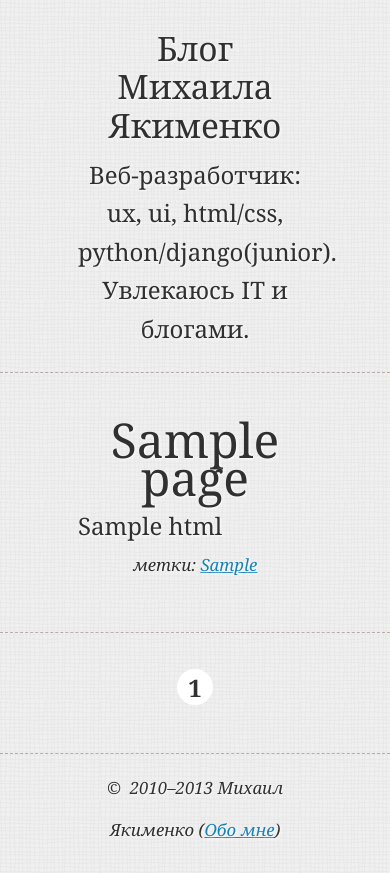
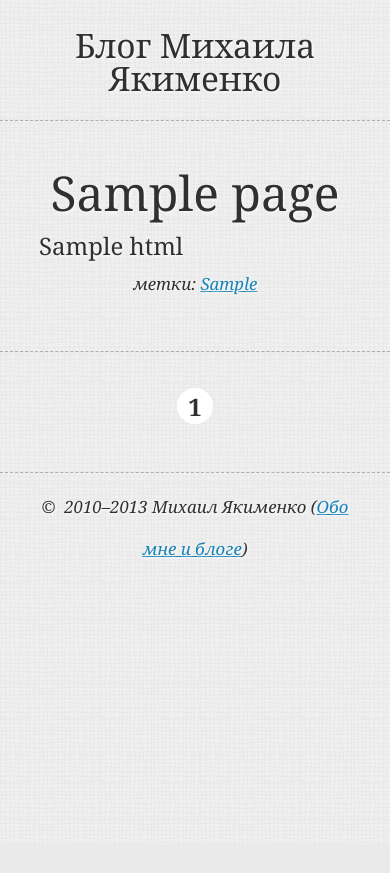
Before and after one commit to sapegin/macgera, a Flask app: template src/templates/index.html in a window 390 px wide. After the commit the page ends 557 px from the top, so only its background shows below. Run offline with Flask 2, Linux system fonts and the light colour scheme; the template is opened without the code that fills it: most values are stand-ins (such as "Sample title", 1, 10 or a date in 2020); some libraries are stand-ins or nearby versions.

Commit message:
Refresh css, add mediaqueries. Refresh design. Add new post.

```diff
--- a/markup/index.html
+++ b/markup/index.html
@@ -30,7 +30,7 @@
     <!-- post -->
     <div class="post">
         <header>
-            <h1><a href="">Яндекс субботник в Киеве.</a></h1>
+            <h1><a href="">Яндекс субботник в Киеве. Это было очень круто друзья, все понравилось.</a></h1>
             <span class="date">Опубликованно 2013-05-19</span>
         </header>
         <article>
--- a/markup/styl/style.styl
+++ b/markup/styl/style.styl
@@ -25,6 +25,7 @@ body
 
 h1, h2, h3, h4, h5
     font-weight normal
+    line-height 1
 
 a
     color link_color
@@ -179,3 +180,37 @@ body > footer
             border-top border_dashed
     footer
         text-align center
+
+@media only screen and (min-device-width : 320px) and (max-device-width : 480px)
+
+    body
+        font-size 200%
+
+    body > header
+        padding .5em 5% 1em 5%
+
+    body > footer
+        padding .5em 5% 1em 5%
+
+    .post
+        padding 0 5% 2em 5%
+
+    .pagination
+        padding .5em 5% .5em 5%
+
+@media only screen and (min-device-width : 768px) and (max-device-width : 1024px)
+
+    body
+        font-size 150%
+
+    body > header
+        padding .5em 10% 1em 10%
+
+    body > footer
+        padding .5em 10% 1em 10%
+
+    .post
+        padding 0 10% 2em 10%
+
+    .pagination
+        padding .5em 10% .5em 10%
--- a/src/static/css/style.css
+++ b/src/static/css/style.css
@@ -12,6 +12,7 @@ h3,
 h4,
 h5 {
   font-weight: normal;
+  line-height: 1;
 }
 a {
   color: #1783b6;
@@ -195,3 +196,37 @@ body > footer {
 .post footer {
   text-align: center;
 }
+@media only screen and (min-device-width : 320px) and (max-device-width : 480px) {
+  body {
+    font-size: 200%;
+  }
+  body > header {
+    padding: 0.5em 5% 1em 5%;
+  }
+  body > footer {
+    padding: 0.5em 5% 1em 5%;
+  }
+  .post {
+    padding: 0 5% 2em 5%;
+  }
+  .pagination {
+    padding: 0.5em 5% 0.5em 5%;
+  }
+}
+@media only screen and (min-device-width : 768px) and (max-device-width : 1024px) {
+  body {
+    font-size: 150%;
+  }
+  body > header {
+    padding: 0.5em 10% 1em 10%;
+  }
+  body > footer {
+    padding: 0.5em 10% 1em 10%;
+  }
+  .post {
+    padding: 0 10% 2em 10%;
+  }
+  .pagination {
+    padding: 0.5em 10% 0.5em 10%;
+  }
+}
--- a/src/templates/base.html
+++ b/src/templates/base.html
@@ -27,7 +27,7 @@
 
 <!-- footer -->
 <footer>
-    <span class="copyrights">2010–2013 Михаил Якименко (<a href="/pages/about">Обо мне</a>)</span>
+    <span class="copyrights">2010–2013 Михаил Якименко (<a href="/pages/about">Обо мне и блоге</a>)</span>
 </footer>
 <!-- /footer -->
 
--- a/src/templates/index.html
+++ b/src/templates/index.html
@@ -4,7 +4,6 @@
 <!-- header -->
 <header>
     <h2><a href="{{ url_for("index") }}">Блог Михаила Якименко</a></h2>
-    <h3>Веб-разработчик: ux, ui, html/css, python/django(junior). Увлекаюсь IT и блогами.</h3>
 </header>
 <!-- /header -->
 {% endblock header %}
```
Also changed, not shown: markup/css/style.css (+35 -0 lines), src/content/blog/autostop-piter-odessa.md (+1 -1 lines), src/content/blog/odessa-bie.md (added, +58 -0 lines), src/content/pages/about.md (+3 -10 lines), src/static/files/odessa_art_1.jpg (added), src/static/files/odessa_art_2.jpg (added), src/static/files/odessa_art_3.jpg (added), src/static/files/odessa_car.jpg (added), src/static/files/odessa_cat.jpg (added), src/static/files/odessa_one.jpg (added), src/static/files/odessa_sea.jpg (added), src/static/files/tarhankut.jpg (added), 1 other file.
